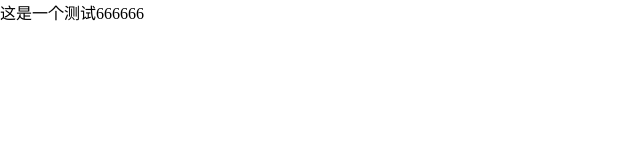
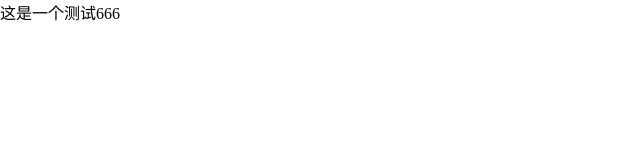
Before and after one commit to Rootier/web, a plain HTML site: page index.html in a window 1280 px wide. Shown: the full height of the page, 0-640 px from the left. Drawn offline with Linux system fonts and the light colour scheme.

Commit message:
添加了666

```diff
--- a/index.html
+++ b/index.html
@@ -10,7 +10,7 @@
     </style>
 </head>
 <body>
-    <div id="box">这是一个测试666666</div>
+    <div id="box">这是一个测试666</div>
     <script></script>
 </body>
 </html>
```
